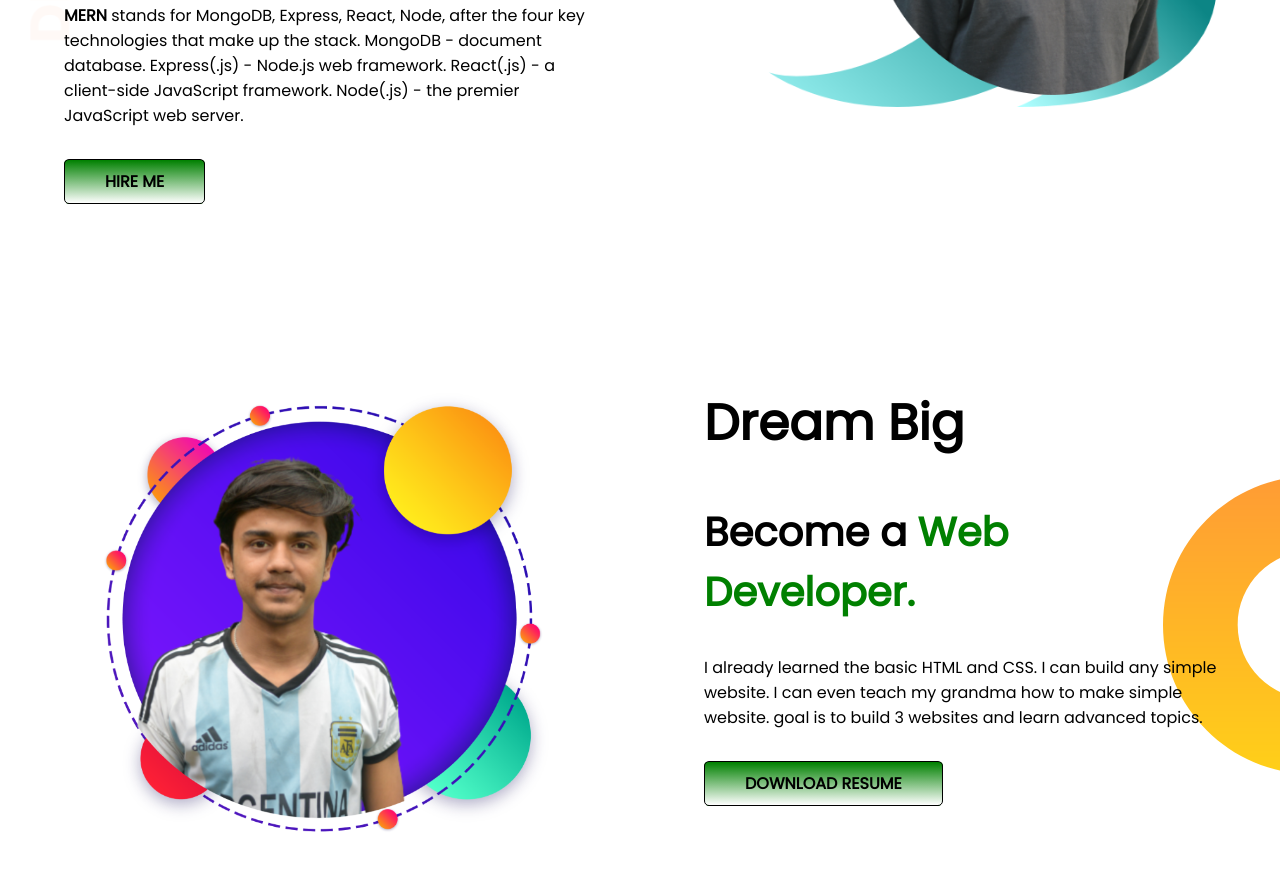
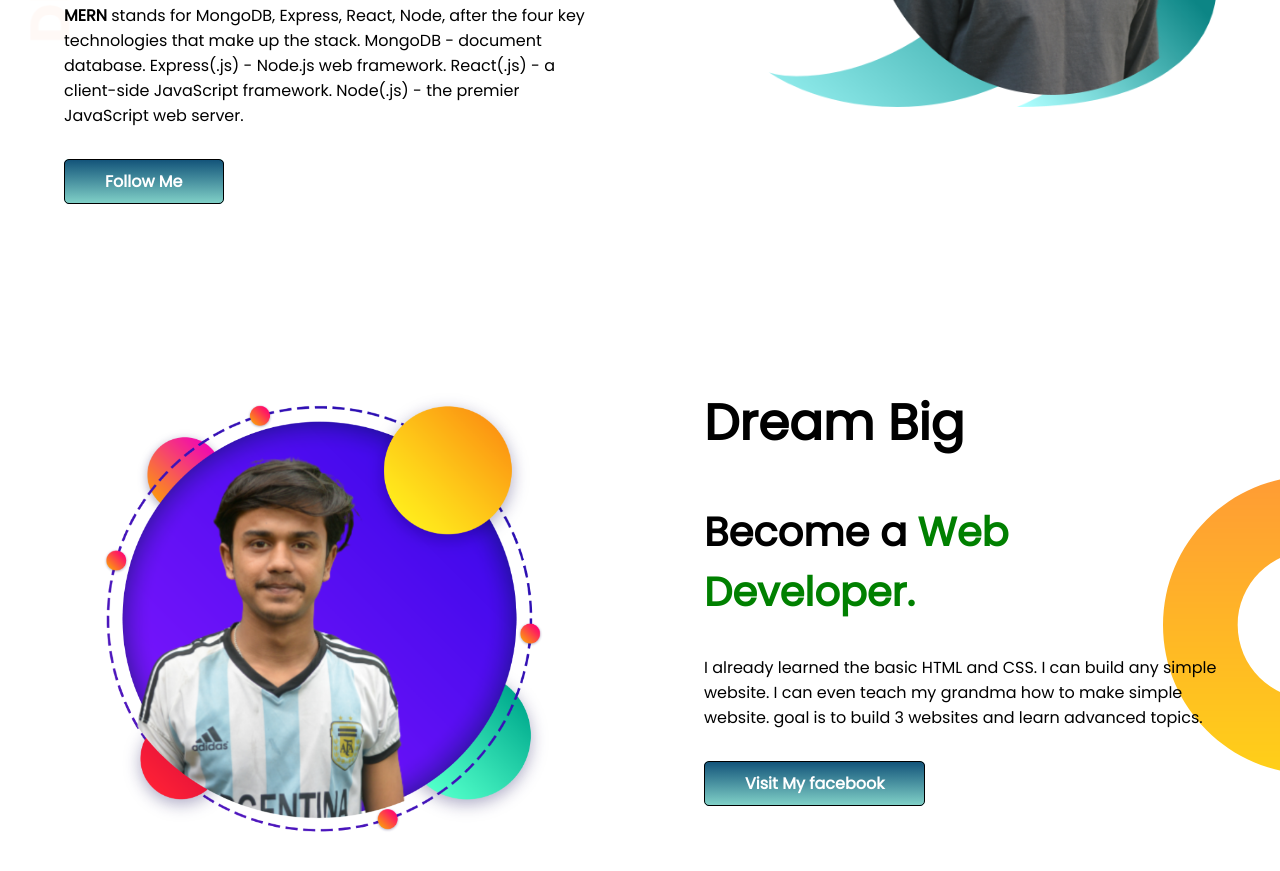
Before and after one commit to Istiaque-Ahemed/My-portfolio, a plain HTML site: page index.html in a window 1280 px wide. Shown: the part 319-1190 px from the top of the page. Drawn offline with Linux system fonts and the light colour scheme.

Commit message:
link add

```diff
--- a/index.html
+++ b/index.html
@@ -23,7 +23,7 @@
          document database. Express(.js) - Node.js  web framework. React(.js) -
          a client-side  JavaScript framework. Node(.js)  - the premier JavaScript
          web server.</p><br>
-         <a class="link-button" target="_blank" href="https://github.com/Istiaque-Ahemed ">HIRE ME</a>
+         <a class="link-button" target="_blank" href="https://www.linkedin.com/in/istiaque-ahemed-021789212/">Follow Me</a>
         </div>
         <div class="half-width">
             <img src="images/istiaq3.png" alt="">
@@ -43,7 +43,7 @@
                  grandma how to make simple website.
                   goal is to build 3 websites and
                   learn advanced topics.</p> <br>
-                  <a class="link-button" terget="_blank" href="">DOWNLOAD RESUME</a>
+                  <a class="link-button" terget="_blank" href="https://www.facebook.com/profile.php?id=100007075245543">Visit My facebook</a>
         </div>
 
     </section>
--- a/style.css
+++ b/style.css
@@ -31,14 +31,19 @@ h2{
 }
 .link-button{
     text-decoration: none;
-    background-image: linear-gradient(green,white);
+    background-image: linear-gradient(#13547a , #80d0c7);
     padding: 10px 40px;
-    color:black;
+    color:white;
     border-radius: 5px;
     font-weight: 700;
     border: 1px solid black;
+    transform: .6s;
 
 }
+.link-button:hover{
+    background-image: linear-gradient(cyan,blue);
+}
+
 .top-banner{
     background-image: url(images/top-banner.png);
     background-repeat: no-repeat;
```
